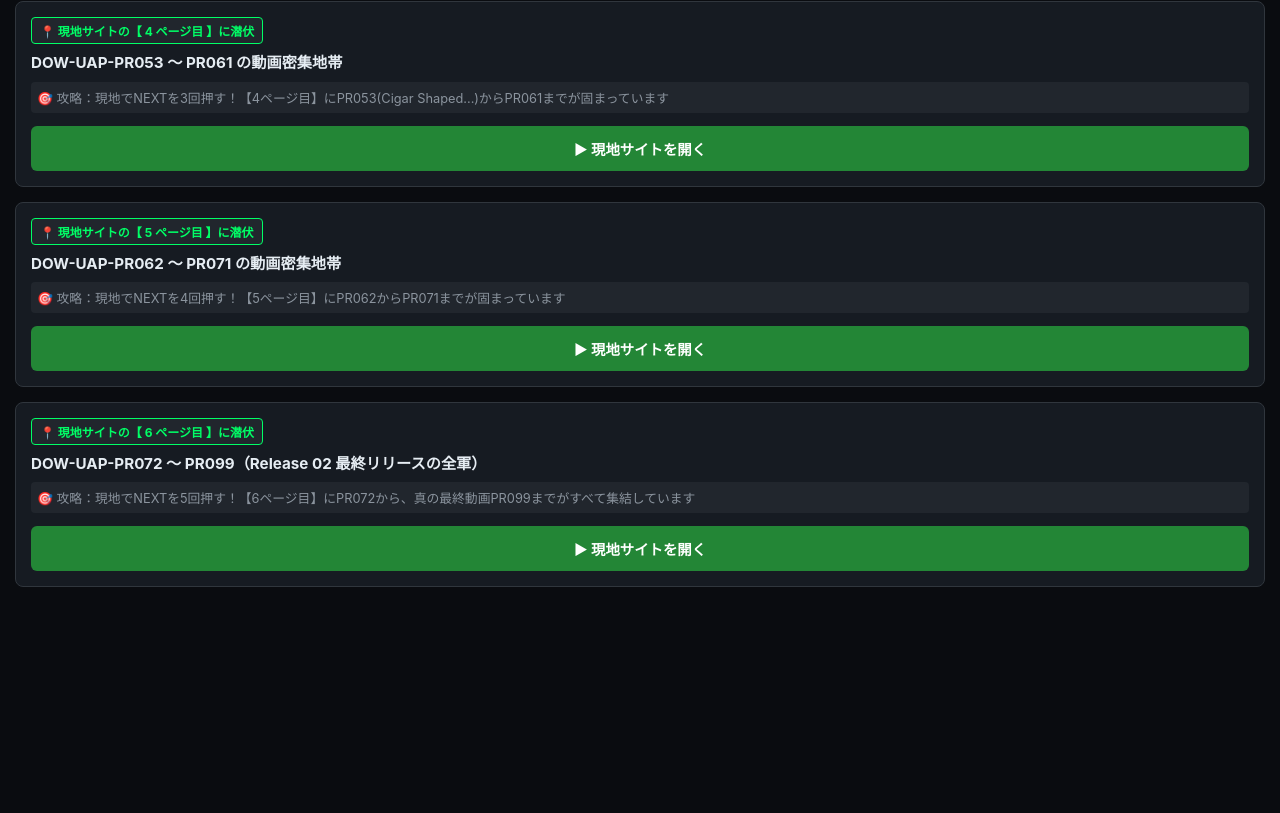
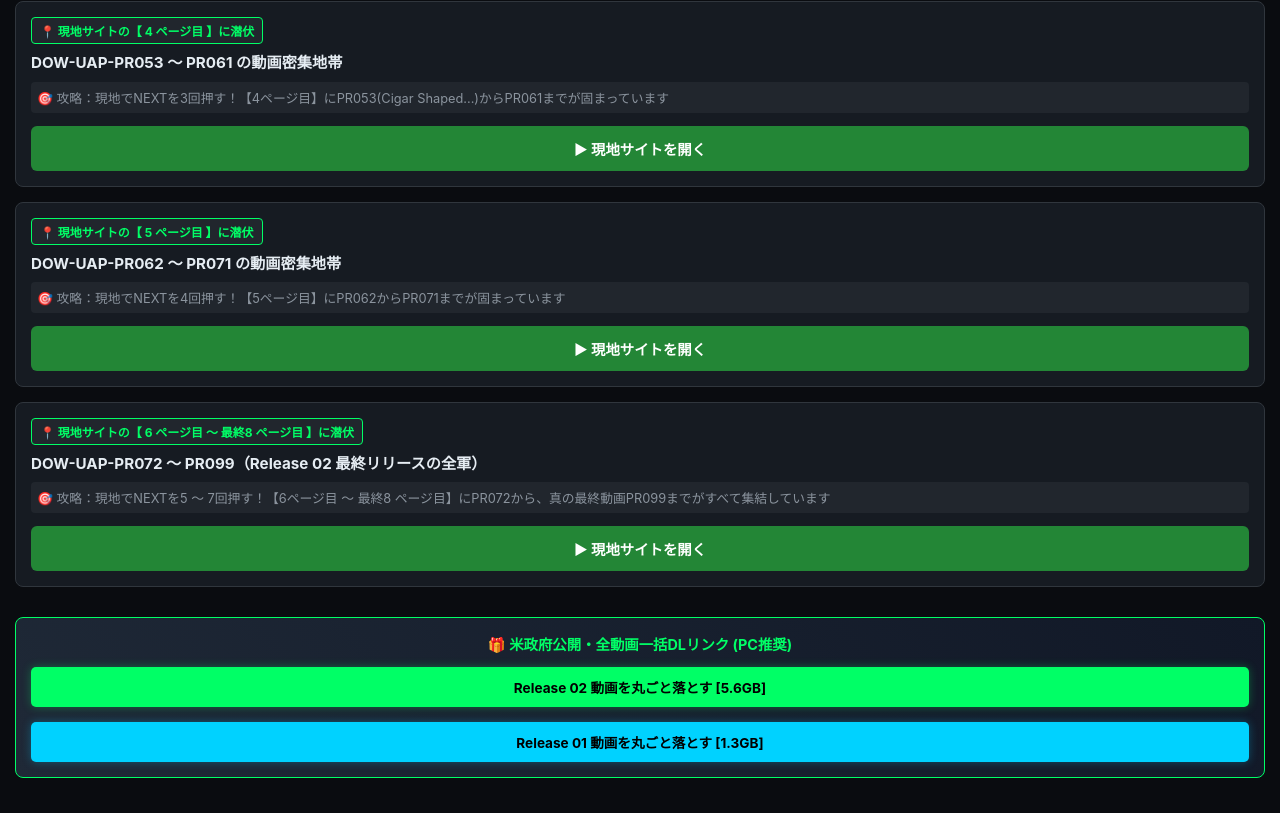
Before and after one commit to gomarukai-kikuchan/UAP, a plain HTML site: page index.html in a window 1280 px wide. Shown: the part 845-1658 px from the top of the page. Before the commit the page ends 1452 px from the top, so only its background shows below. Drawn offline with Linux system fonts and the light colour scheme.

Commit message:
Update index.html

```diff
--- a/index.html
+++ b/index.html
@@ -36,7 +36,7 @@
             font-size: 0.85rem;
             line-height: 1.5;
         }
-        .video-list { display: flex; flex-direction: column; gap: 15px; }
+        .video-list { display: flex; flex-direction: column; gap: 15px; margin-bottom: 30px; }
         .video-card {
             background-color: var(--card-bg);
             border: 1px solid var(--border-color);
@@ -56,7 +56,6 @@
             border: 1px solid var(--accent-color);
             color: var(--accent-color);
         }
-        .p1-indicator { border-color: #00d2ff; color: #00d2ff; }
         .video-title { font-size: 0.95rem; font-weight: bold; line-height: 1.4; }
         .btn-portal {
             display: block;
@@ -71,42 +70,80 @@
             margin-top: 5px;
             width: 100%;
         }
+        /* お宝ZIPリンクコーナー用スタイル */
+        .treasure-box {
+            background: linear-gradient(45deg, #1f2937, #111827);
+            border: 1px solid var(--accent-color);
+            border-radius: 8px;
+            padding: 15px;
+            margin-top: 25px;
+            margin-bottom: 15px;
+            text-align: center;
+        }
+        .treasure-box h3 {
+            font-size: 0.9rem;
+            color: var(--accent-color);
+            margin-bottom: 8px;
+        }
+        .btn-zip {
+            display: inline-block;
+            background-color: var(--accent-color);
+            color: #000;
+            font-weight: bold;
+            padding: 10px 20px;
+            border-radius: 5px;
+            text-decoration: none;
+            font-size: 0.85rem;
+            margin-top: 5px;
+            box-shadow: 0 0 10px rgba(0, 255, 102, 0.3);
+            width: 100%;
+        }
     </style>
 </head>
 <body>
 
     <header>
         <h1>PURSUE: RELEASE 02 THEATER</h1>
-        <p>隊長査収済・Release 02 専属パーフェクトマップ</p>
+        <p>Release 02 専属・完全同期作戦マップ</p>
     </header>
 
     <div class="navi-box">
         🟩 <strong>【Release 02 攻略マニュアル】</strong><br>
         1. 「▶ 現地サイトを開く」を押して正面玄関へ。<br>
-        2. スマホなら最下部の「NEXT」を指示の回数だけ押してターゲットのページへ。<br>
-        3. ページ内に超高密度で潜伏している「指定のPR番号」を撃破（再生）せよ！
+        2. スマホなら最下部の「NEXT」を指定回数押してターゲットのページへ。<br>
+        3. ページ内に潜伏している「指定のPR番号」を撃破（再生）せよ！
     </div>
 
+    <!-- 動画リスト -->
     <div class="video-list" id="master-list"></div>
 
+    <!-- お宝ZIPリンクコーナー（最下段へ配置） -->
+    <div class="treasure-box">
+        <h3>🎁 米政府公開・全動画一括DLリンク (PC推奨)</h3>
+        <a href="https://d34w7g4gy10iej.cloudfront.net/uap052226.zip" class="btn-zip">Release 02 動画を丸ごと落とす [5.6GB]</a>
+        <div style="margin-top: 10px;">
+            <a href="https://d34w7g4gy10iej.cloudfront.net/uapvideos.zip" class="btn-zip" style="background-color: #00d2ff; box-shadow: 0 0 10px rgba(0, 210, 255, 0.3); color: #000;">Release 01 動画を丸ごと落とす [1.3GB]</a>
+        </div>
+    </div>
+
     <script>
-        // 隊長の現地調査によって100%正解へと導かれた神データ
+        // すべてのバグとズレを修正した最終マスターデータ
         const uapData = [
             // --- 1ページ目 ---
-            { p: 1, title: "DOW-UAP-PR050: 4 UAP Formation Iran 26 Aug 2022 over water [CALLSIGN]", note: "1ページ目最上段（自動ジャンプ時は最下部）", url: "https://www.war.gov/UFO/?type=.vid#DOW-UAP-PR050-4-UAP-Formation-Iran-26-Aug-2022-over-water-CALLSIGN" },
-            { p: 1, title: "DOW-UAP-PR051: Syrian UAP instant acceleration", note: "1ページ目に潜伏中", url: "https://www.war.gov/UFO/?type=.vid" },
+            { p: "1 ページ目", title: "DOW-UAP-PR050: 4 UAP Formation Iran 26 Aug 2022 over water [CALLSIGN]", note: "1ページ目最上段にあります（自動ジャンプ時は最下部）", url: "https://www.war.gov/UFO/?type=.vid#DOW-UAP-PR050-4-UAP-Formation-Iran-26-Aug-2022-over-water-CALLSIGN" },
+            { p: "1 ページ目", title: "DOW-UAP-PR051: Syrian UAP instant acceleration", note: "1ページ目に潜伏中", url: "https://www.war.gov/UFO/?type=.vid" },
 
             // --- 3ページ目 ---
-            { p: 3, title: "DOW-UAP-PR052: UAP USO Formation [CALLSIGN] (Mission)", note: "現地でNEXTを2回押す！【3ページ目】のターゲット", url: "https://www.war.gov/UFO/?type=.vid" },
+            { p: "3 ページ目", title: "DOW-UAP-PR052: UAP USO Formation [CALLSIGN] (Mission)", note: "現地でNEXTを2回押す！【3ページ目】のターゲット", url: "https://www.war.gov/UFO/?type=.vid" },
 
-            // --- 4ページ目（密集地帯その1） ---
-            { p: 4, title: "DOW-UAP-PR053 〜 PR061 の動画密集地帯", note: "現地でNEXTを3回押す！【4ページ目】にPR053(Cigar Shaped...)からPR061までが固まっています", url: "https://www.war.gov/UFO/?type=.vid" },
+            // --- 4ページ目 ---
+            { p: "4 ページ目", title: "DOW-UAP-PR053 〜 PR061 の動画密集地帯", note: "現地でNEXTを3回押す！【4ページ目】にPR053(Cigar Shaped...)からPR061までが固まっています", url: "https://www.war.gov/UFO/?type=.vid" },
 
-            // --- 5ページ目（密集地帯その2） ---
-            { p: 5, title: "DOW-UAP-PR062 〜 PR071 の動画密集地帯", note: "現地でNEXTを4回押す！【5ページ目】にPR062からPR071までが固まっています", url: "https://www.war.gov/UFO/?type=.vid" },
+            // --- 5ページ目 ---
+            { p: "5 ページ目", title: "DOW-UAP-PR062 〜 PR071 の動画密集地帯", note: "現地でNEXTを4回押す！【5ページ目】にPR062からPR071までが固まっています", url: "https://www.war.gov/UFO/?type=.vid" },
 
-            // --- 6ページ目（最終・最大密集地帯） ---
-            { p: 6, title: "DOW-UAP-PR072 〜 PR099（Release 02 最終リリースの全軍）", note: "現地でNEXTを5回押す！【6ページ目】にPR072から、真の最終動画PR099までがすべて集結しています", url: "https://www.war.gov/UFO/?type=.vid" }
+            // --- 6〜8ページ目（真の最終広域地帯） ---
+            { p: "6 ページ目 ～ 最終8 ページ目", title: "DOW-UAP-PR072 〜 PR099（Release 02 最終リリースの全軍）", note: "現地でNEXTを5 ～ 7回押す！【6ページ目 ～ 最終8 ページ目】にPR072から、真の最終動画PR099までがすべて集結しています", url: "https://www.war.gov/UFO/?type=.vid" }
         ];
 
         const listContainer = document.getElementById('master-list');
@@ -115,11 +152,8 @@
             const card = document.createElement('div');
             card.className = 'video-card';
 
-            const isP1 = video.p === 1;
-            const badgeClass = isP1 ? 'page-indicator p1-indicator' : 'page-indicator';
-
             card.innerHTML = `
-                <span class="${badgeClass}">📍 現地サイトの【 ${video.p} ページ目 】に潜伏</span>
+                <span class="page-indicator">📍 現地サイトの【 ${video.p} 】に潜伏</span>
                 <div class="video-title">${video.title}</div>
                 <div style="font-size: 0.8rem; color: var(--text-muted); background: #21262d; padding: 6px; border-radius: 4px;">
                     🎯 攻略：${video.note}
```
